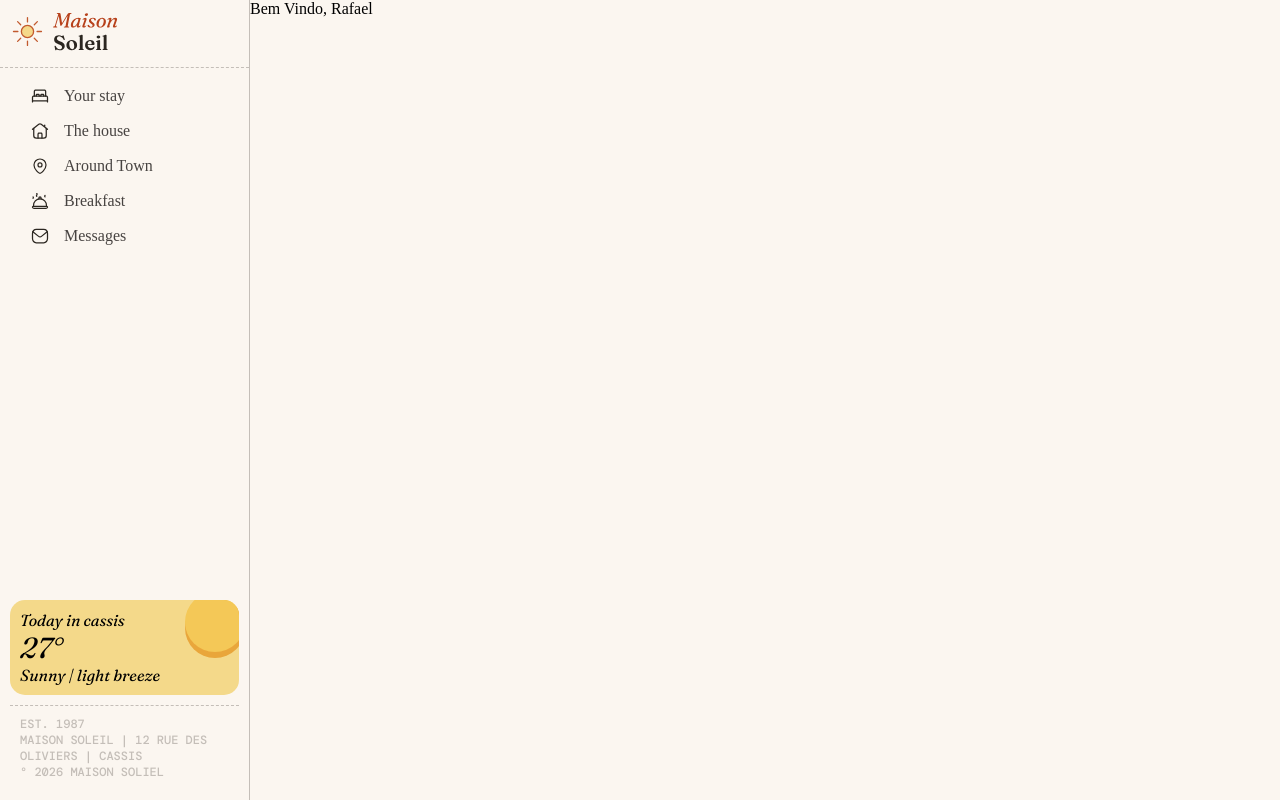
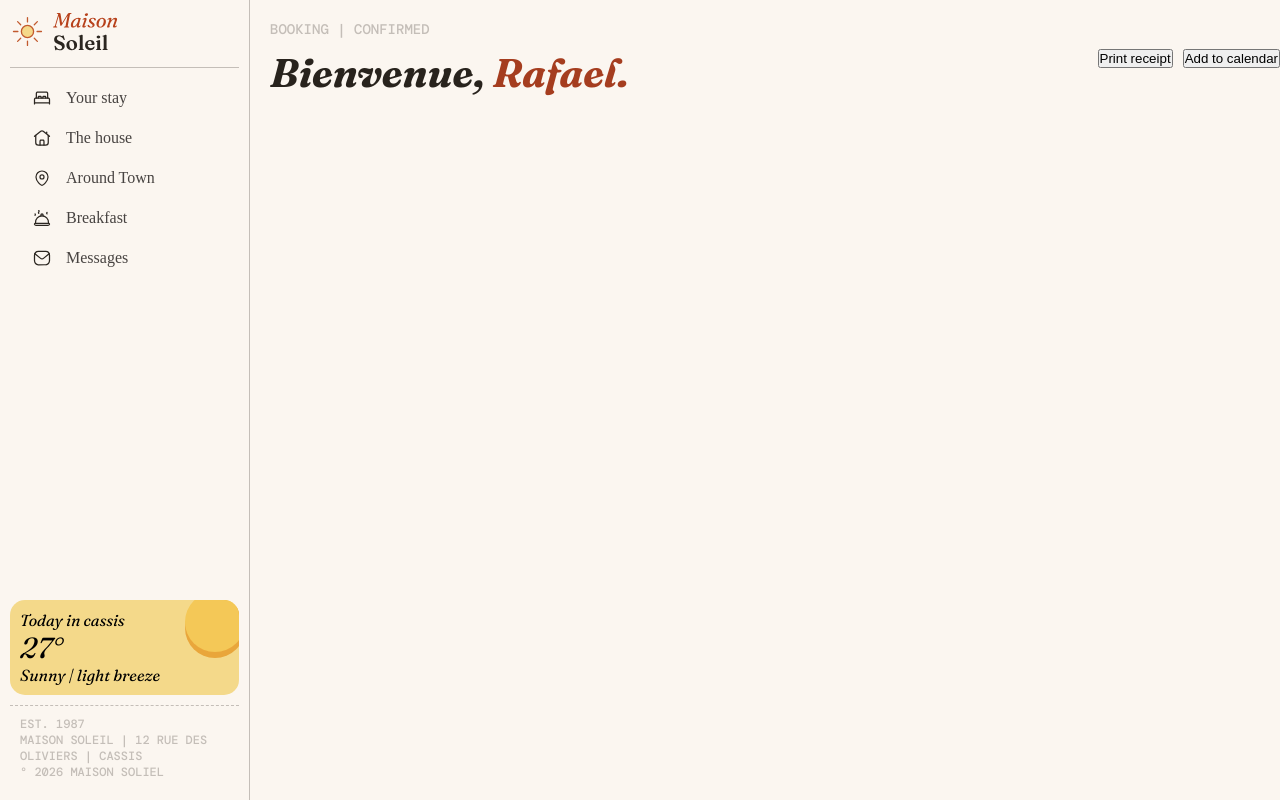
Before and after one commit to rafaelcassiolla/landing-page-hotel, a plain HTML site: page index.html in a window 1280 px wide. Drawn offline with Linux system fonts and the light colour scheme.

```diff
--- a/index.html
+++ b/index.html
@@ -16,6 +16,7 @@
       <aside class="sidebar">
         <div class="pt-cima">
           <img src="assets/images/logo.svg" alt="Logo Hotel" />
+          <div class="borda"></div>
           <nav>
             <ul>
               <li>
@@ -74,7 +75,22 @@
       </aside>
 
       <main>
-        <header>Bem Vindo, Rafael</header>
+
+        <header>
+          <div class="bienvenue">
+            <p>BOOKING | CONFIRMED</p>
+            <h1>Bienvenue, <span>Rafael.</span></h1>
+          </div>
+          <div class="buttons">
+            <button>Print receipt</button>
+            <button>Add to calendar</button>
+          </div>
+        </header>
+
+        <section class="cards">
+
+        </section>
+
       </main>
     </div>
   </body>
--- a/style.css
+++ b/style.css
@@ -14,12 +14,17 @@
   src: url(assets/fonts/fraunces/Fraunces-Italic-VariableFont_SOFT\,WONK\,opsz\,wght.ttf);
 }
 
-body {
+html, body {
   background-color: #fbf6f0;
+  width: 100%;
+  height: 100%;
+  margin: 0;
+  padding: 0;
 }
 
 .container {
   display: flex;
+  width: 100%;
 }
 
 .sidebar {
@@ -36,8 +41,12 @@
   width: 130px;
 }
 
+.borda{
+  border-top: #c4beb8 solid 1px;
+  margin: 0px 10px;
+}
+
 .sidebar nav {
-  border-top: #c4beb8 dashed 1px;
   width: 100%;
   padding-top: 10px;
 }
@@ -51,7 +60,7 @@
 }
 
 .sidebar nav ul li {
-  height: 35px;
+  height: 40px;
   display: flex;
   justify-content: flex-start;
   width: 100%;
@@ -67,10 +76,12 @@
   padding-left: 10px;
   margin: 0px 10px;
   border-radius: 8px;
+  border: 2px solid transparent;
 }
 
-.sidebar nav ul a:hover{
+.sidebar nav ul a:hover {
   background-color: #fff;
+  border: #a56f57 solid 2px;
 }
 
 .sidebar nav ul a img {
@@ -121,3 +132,41 @@
   font-family: DMMono-Medium;
   font-size: 12px;
 }
+
+main{
+    flex: 1;
+}
+
+header {
+  display: flex;
+  justify-content: space-between;
+  align-items: center;
+  width: 100%;
+}
+
+.bienvenue {
+  padding: 20px;
+}
+
+.bienvenue p {
+  font-size: 14px;
+  font-family: DMMono-Medium;
+  color: #c4beb8;
+  padding-bottom: 10px;
+}
+
+.bienvenue h1 {
+  font-size: 40px;
+  font-family: Fraunces;
+  color: #28231d;
+}
+
+.bienvenue span {
+  color: #a53d1f;
+}
+
+.buttons {
+  display: flex;
+  gap: 10px;
+  margin-right: 0;
+}
```
Also changed, not shown: 1 other file. Lines whose indentation alone changed are shown as unchanged.
